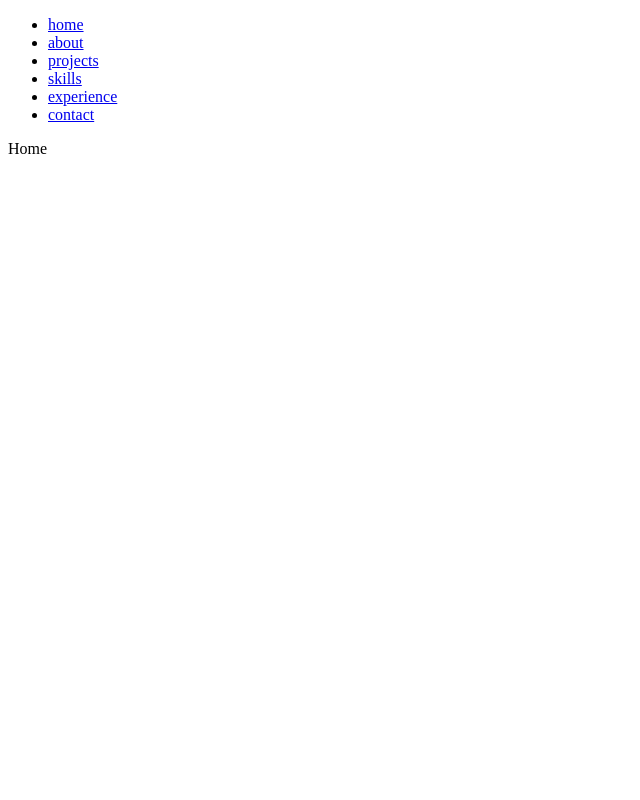
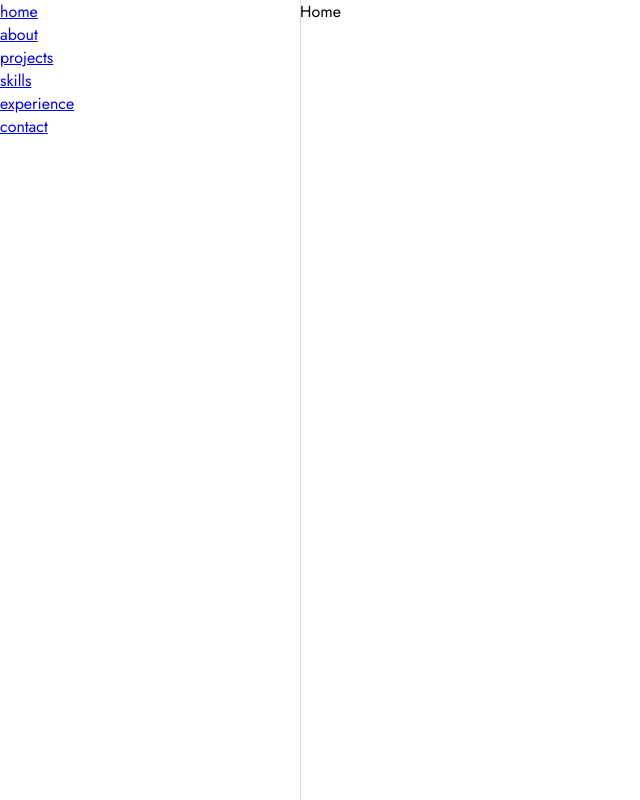
Before and after one commit to Mark-Alexis-Posadas/brand, a React (Vite) app: page / in a window 1280 px wide. Shown: the whole page, without its empty margins (0-640 px from the left). Built offline with nearby package versions, Linux system fonts and the light colour scheme.

Commit message:
added global styles

```diff
--- a/src/App.jsx
+++ b/src/App.jsx
@@ -1,4 +1,5 @@
 import { Route, Routes } from "react-router-dom";
+import GlobalStyle, { FlexContainer, StyledMain } from "./globalStyles";
 import Sidebar from "./components/sidebar/Sidebar";
 import Home from "./components/home/Home";
 import About from "./components/about/About";
@@ -9,8 +10,10 @@ import Contact from "./components/contact/Contact";
 const App = () => {
   return (
     <>
+      <GlobalStyle />
+      <FlexContainer>
         <Sidebar />
-      <main>
+        <StyledMain>
           <Routes>
             <Route path="/" element={<Home />} />
             <Route path="/about" element={<About />} />
@@ -19,7 +22,8 @@ const App = () => {
             <Route path="/experience" element={<Experience />} />
             <Route path="/contact" element={<Contact />} />
           </Routes>
-      </main>
+        </StyledMain>
+      </FlexContainer>
     </>
   );
 };
--- a/src/components/sidebar/Sidebar.jsx
+++ b/src/components/sidebar/Sidebar.jsx
@@ -1,10 +1,11 @@
+import { StyledSidebar } from "./Sidebar.style";
 import { Link } from "react-router-dom";
 import { v4 as uuidv4 } from "uuid";
 import data from "./data";
 
 const Sidebar = () => {
   return (
-    <aside>
+    <StyledSidebar>
       <ul>
         {data.map((link) => (
           <li key={uuidv4()}>
@@ -12,7 +13,7 @@ const Sidebar = () => {
           </li>
         ))}
       </ul>
-    </aside>
+    </StyledSidebar>
   );
 };
 
--- /dev/null
+++ b/src/components/sidebar/Sidebar.style.js
@@ -0,0 +1,10 @@
+import styled from "styled-components";
+
+export const StyledSidebar = styled.aside`
+  width: 300px;
+  position: fixed;
+  top: 0;
+  bottom: 0;
+  left: 0;
+  border-right: 1px solid #dadada;
+`;
--- /dev/null
+++ b/src/globalStyles.js
@@ -0,0 +1,29 @@
+import { createGlobalStyle } from "styled-components";
+import styled from "styled-components";
+export const FlexContainer = styled.div`
+  display: flex;
+  min-height: 100vh;
+  overflow: hidden;
+`;
+
+export const StyledMain = styled.main`
+  width: 100%;
+  margin-left: 300px;
+`;
+
+const GlobalStyle = createGlobalStyle`
+  html,body {
+    font-family: "Jost", sans-serif;
+    margin: 0;
+    padding: 0;
+    box-sizing: border-box;
+  }
+
+  ul {
+    list-style: none;
+    margin: 0;
+    padding: 0;
+  }
+`;
+
+export default GlobalStyle;
```
Lines whose indentation alone changed are shown as unchanged.
